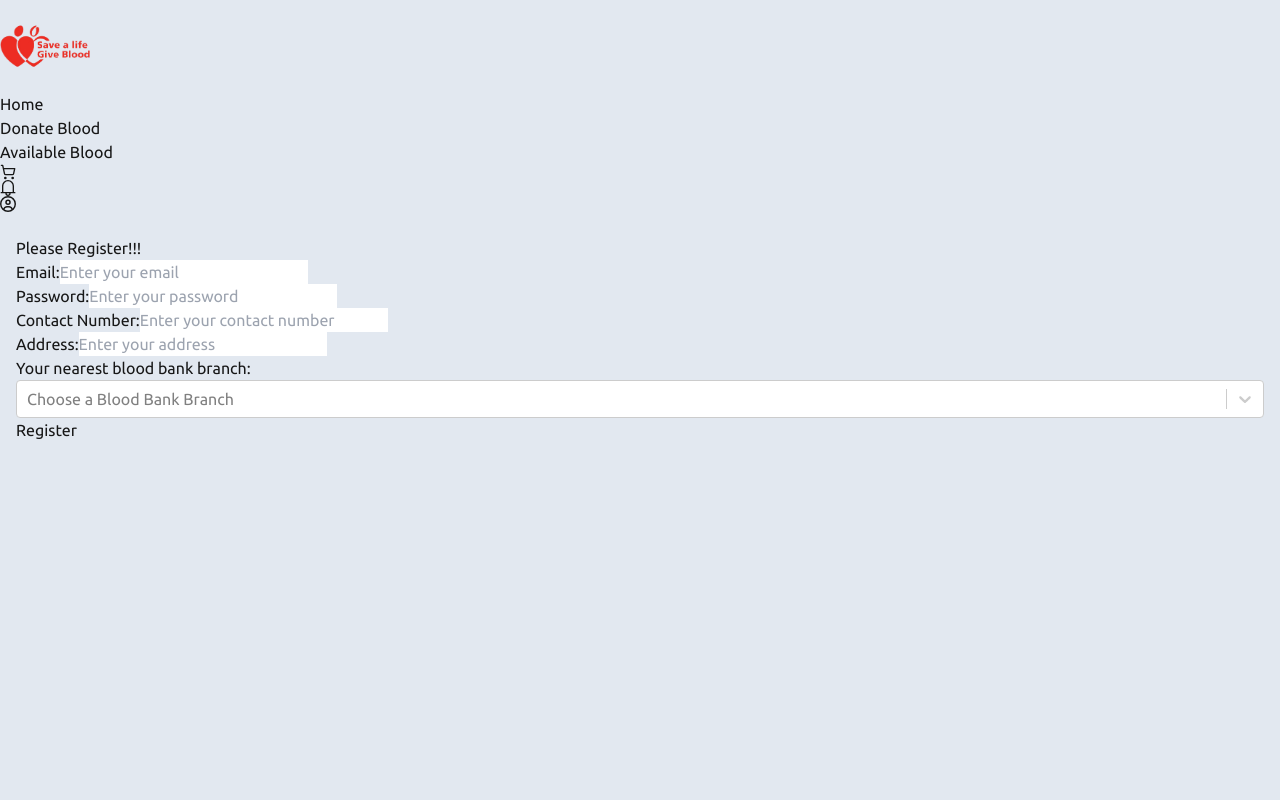
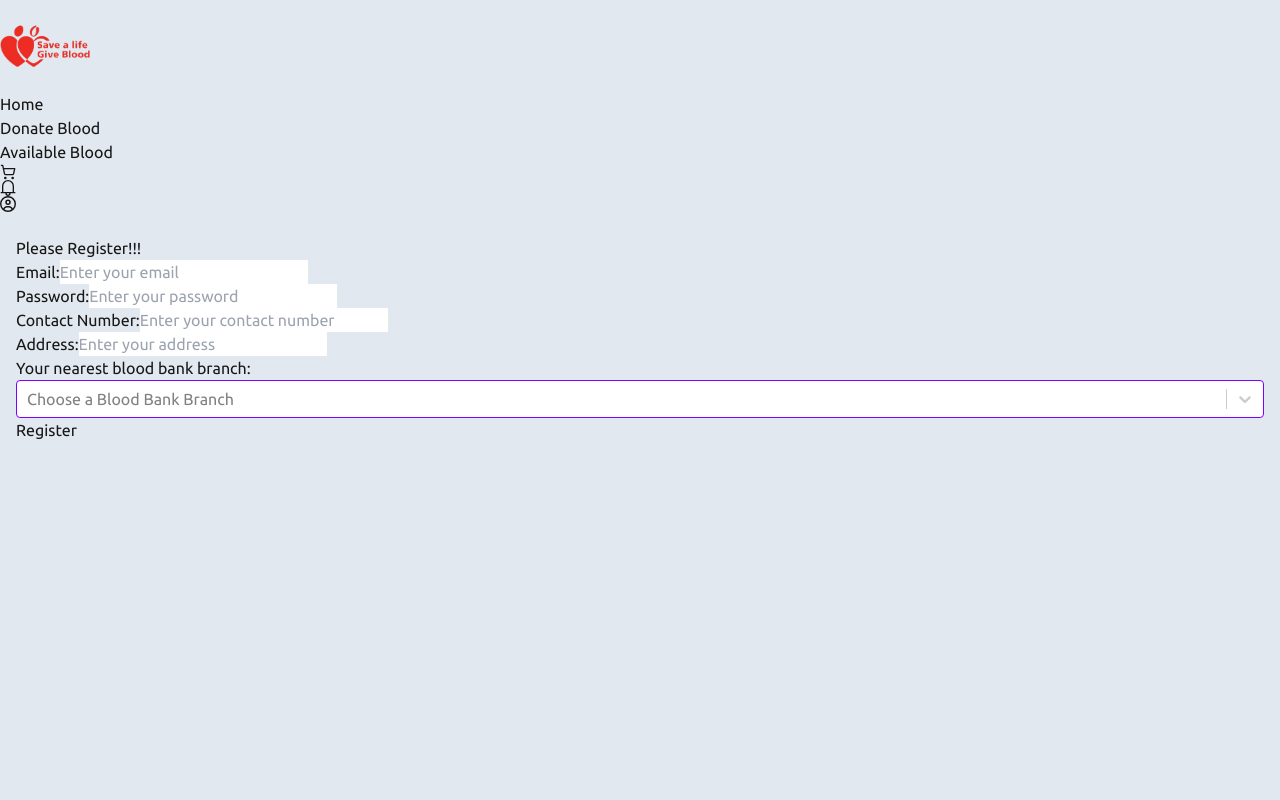
Before and after one commit to stha07ashok/Blood-Donation-nextjs, a Next.js app: page /register in a window 1280 px wide. Shown: the top 800 px of the page. Built offline with nearby package versions, Linux system fonts and the light colour scheme.

Commit message:
register

```diff
--- a/src/app/register/page.tsx
+++ b/src/app/register/page.tsx
@@ -132,7 +132,7 @@ const RegisterPage = () => {
                     {...field}
                     options={selectBloodBankBranch}
                     placeholder="Choose a Blood Bank Branch"
-                    className="react-select-container"
+                    className="react-select-container "
                     classNamePrefix="react-select"
                     onChange={(selectedOption) => {
                       field.onChange(selectedOption); // Pass the entire selected option object
@@ -144,6 +144,12 @@ const RegisterPage = () => {
                           )
                         : null
                     } // Ensure the selected value is passed back to the Select component
+                    styles={{
+                      control: (base) => ({
+                        ...base,
+                        borderColor: "rgb(128, 0, 255)", // Custom border color
+                      }),
+                    }}
                   />
                 )}
               />
```
